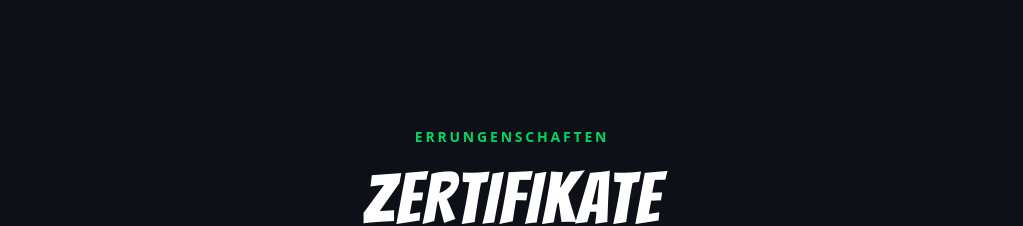
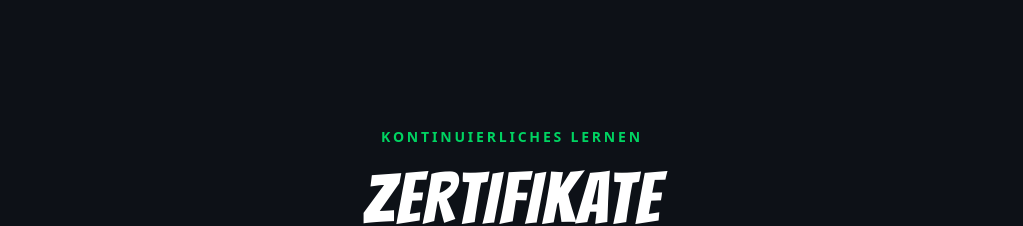
Before and after one commit to Emeric99/portfolio, a Next.js app: page / in a window 1280 px wide. Shown: the part 4140-4366 px from the top of the page, without its empty margins (128-1151 px from the left). Built offline with nearby package versions, Linux system fonts and the light colour scheme.

Commit message:
Update Certificate's description

```diff
--- a/app/components/Certificates.tsx
+++ b/app/components/Certificates.tsx
@@ -19,7 +19,7 @@ const certs = [
 const labels: Record<Lang, { section: string; title: string }> = {
   en: { section: "Achievements", title: "Certificates" },
   fr: { section: "Réalisations", title: "Certificats" },
-  de: { section: "Errungenschaften", title: "Zertifikate" },
+  de: { section: "Kontinuierliches Lernen", title: "Zertifikate" },
 };
 
 export default function Certificates({ lang }: { lang: Lang }) {
```
